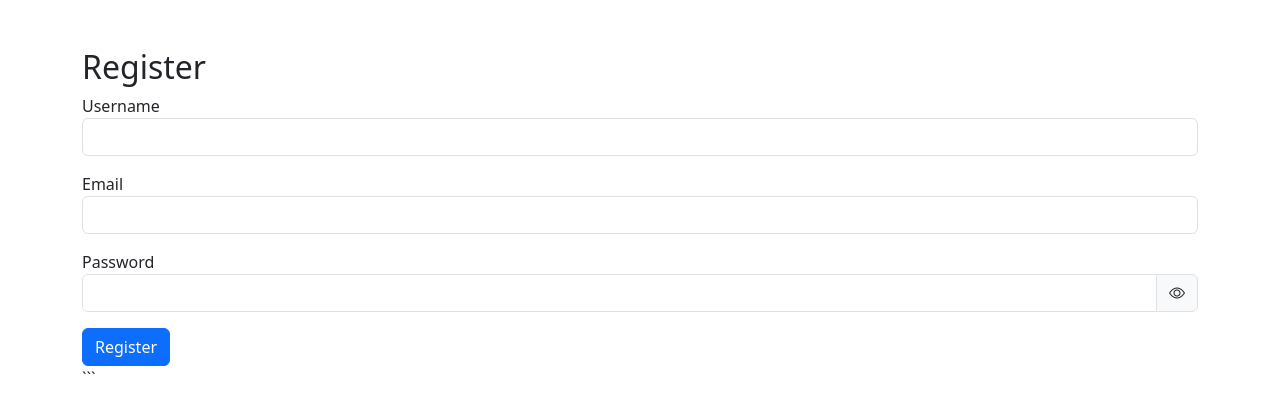
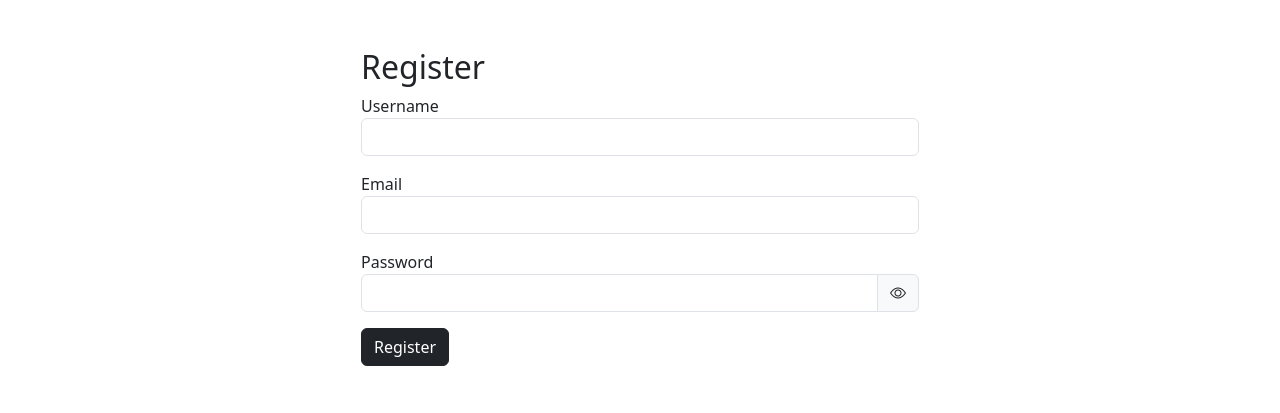
Before and after one commit to abuzar331/flask-todo-app, a Flask app: page /register in a window 1280 px wide. Shown: the part 56-469 px from the top of the page. Run offline with Flask 3, Linux system fonts and the light colour scheme.

Commit message:
Fix register page layout

````diff
--- a/templates/register.html
+++ b/templates/register.html
@@ -3,7 +3,7 @@
 {% block body %}
 
 <div class="container my-5">
-
+    <div class="col-md-6 mx-auto">
 <h2>Register</h2>
 
 <form method="POST">
@@ -46,13 +46,13 @@
         </div>
     </div>
 
-    <button class="btn btn-primary">
+    <button class="btn btn-dark">
         Register
     </button>
 
 </form>
-```
 
+</div>
 </div>
 
 <script>
````
